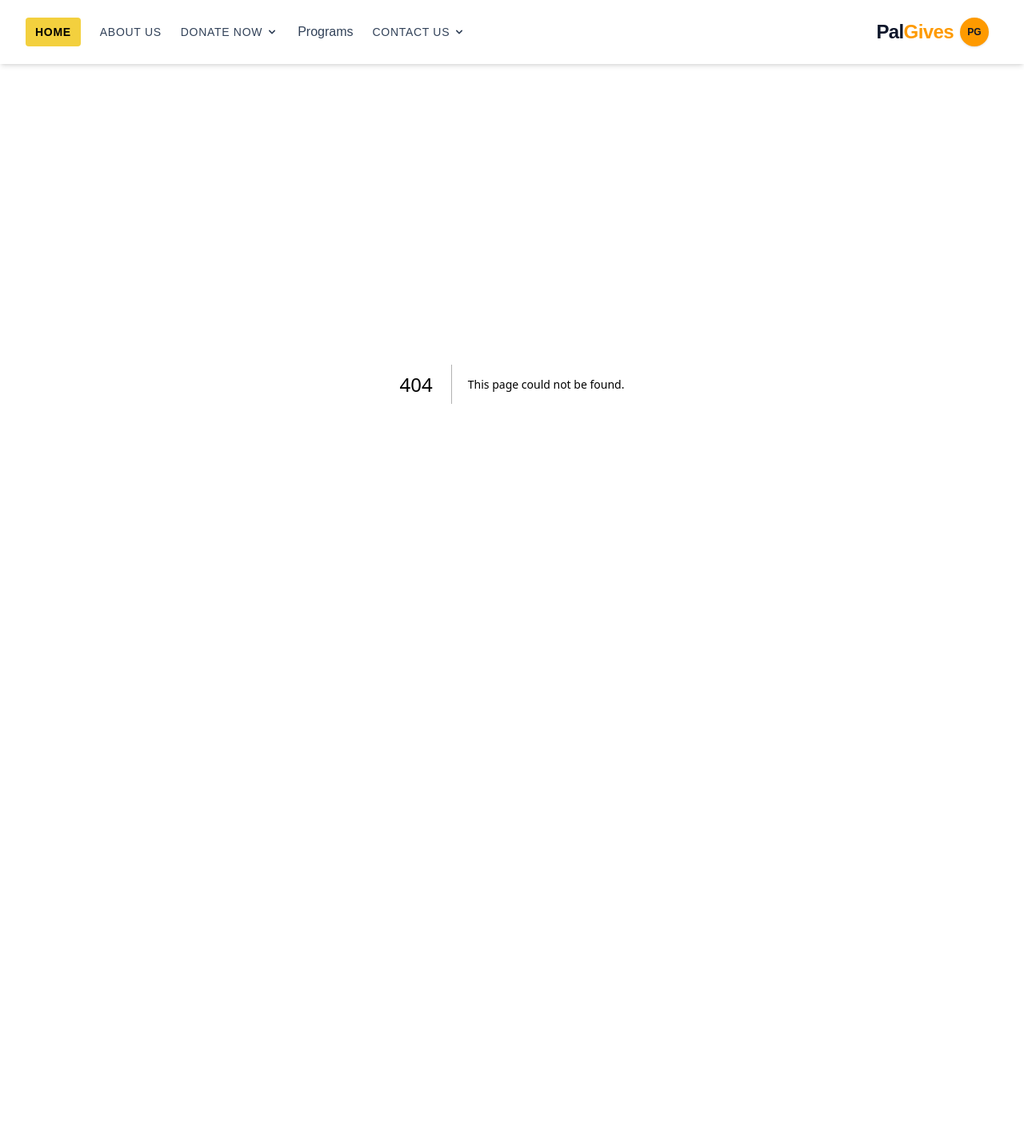
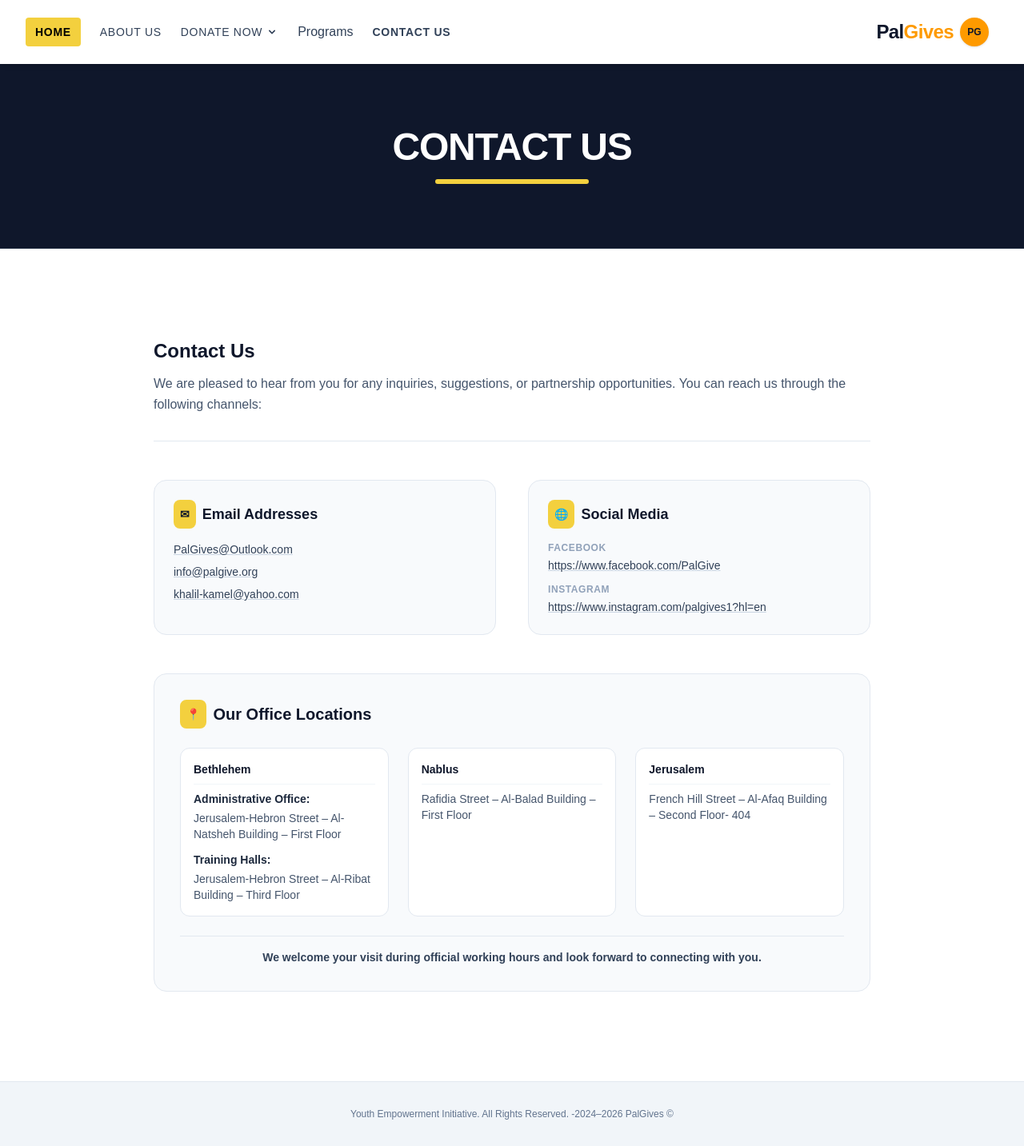
Before and after one commit to Muna-Zeer/palGives, a Next.js app in the folder palgives-website/: page /contact in a window 1280 px wide. Before the commit this address had no page. Shown: the whole page at 80% size. Before the commit the page ends 880 px from the top, so only its background shows below. Built offline with nearby package versions, Linux system fonts and the light colour scheme.

Commit message:
calling all the contact information ot the website in the navbar

```diff
--- a/palgives-website/app/components/Navbar.tsx
+++ b/palgives-website/app/components/Navbar.tsx
@@ -5,7 +5,6 @@ import { useState } from 'react';
 import Link from 'next/link';
 import Image from 'next/image';
 import { programs } from '../data/programs';
-
 
 export default function Navbar() {
   const [isProgramOpen, setIsProgramOpen] = useState(false);
@@ -87,12 +86,12 @@ export default function Navbar() {
 
             {/* Contact Us Dropdown */}
             <div className="relative group">
-              <button className="flex items-center space-x-1 text-slate-700 hover:text-[#F3D03E] transition-colors text-sm uppercase tracking-wider">
+              <Link
+                href="/contact"
+                className="flex items-center space-x-1 text-slate-700 hover:text-[#F3D03E] transition-colors text-sm uppercase tracking-wider font-semibold"
+              >
                 <span>Contact Us</span>
-                <svg className="w-4 h-4 fill-current" viewBox="0 0 20 20">
-                  <path d="M5.293 7.293a1 1 0 011.414 0L10 10.586l3.293-3.293a1 1 0 111.414 1.414l-4 4a1 1 0 01-1.414 0l-4-4a1 1 0 010-1.414z" />
-                </svg>
-              </button>
+              </Link>
             </div>
           </nav>
 
@@ -102,7 +101,6 @@ export default function Navbar() {
               <span className="text-2xl font-black text-slate-900 tracking-tight">
                 Pal<span className="text-amber-500">Gives</span>
               </span>
-              {/* Replace with actual logo SVG or PNG */}
               <div className="w-9 h-9 relative">
                 <div className="w-full h-full bg-amber-500 rounded-full flex items-center justify-center text-slate-900 font-bold text-xs shadow-sm">
                   PG
@@ -148,8 +146,9 @@ export default function Navbar() {
           </div>
 
           <Link href="/donate" className="block text-slate-800 font-semibold py-2">Donate Now</Link>
-          <Link href="/contact" className="block text-slate-800 font-semibold py-2">Contact Us</Link>
-        </div>
+          <Link href="/contact" className="block text-slate-800 font-semibold py-2">
+            Contact Us
+          </Link>        </div>
       )}
     </header>
   );
--- /dev/null
+++ b/palgives-website/app/contact/page.tsx
@@ -0,0 +1,148 @@
+'use client';
+
+export default function ContactPage() {
+  return (
+    <div className="min-h-screen bg-slate-50 font-sans text-slate-800">
+
+      {/* HERO BANNER */}
+      <section className="bg-slate-900 border-b border-slate-800 py-20 px-6 sm:px-12 text-center text-white relative overflow-hidden">
+        <div className="max-w-5xl mx-auto space-y-4 relative z-10">
+          <h1 className="text-3xl sm:text-5xl font-black tracking-tight uppercase">
+            CONTACT US
+          </h1>
+          <div className="w-48 h-1.5 bg-[#F3D03E] mx-auto rounded-full"></div>
+        </div>
+      </section>
+
+      {/* MAIN CONTENT SECTION */}
+      <section className="py-20 sm:py-28 px-6 sm:px-12 bg-white">
+        <div className="max-w-4xl mx-auto space-y-12">
+
+          {/* Introductory Text */}
+          <div className="space-y-3 border-b border-slate-200 pb-8">
+            <h2 className="text-2xl font-bold text-slate-900">Contact Us</h2>
+            <p className="text-slate-600 leading-relaxed text-base">
+              We are pleased to hear from you for any inquiries, suggestions, or partnership opportunities. You can reach us through the following channels:
+            </p>
+          </div>
+
+          {/* Contact Details Grid */}
+          <div className="grid grid-cols-1 md:grid-cols-2 gap-10">
+
+            {/* Email Addresses */}
+            <div className="bg-slate-50 p-6 rounded-2xl border border-slate-200 space-y-4">
+              <h3 className="text-lg font-bold text-slate-900 flex items-center gap-2">
+                <span className="p-2 bg-[#F3D03E] text-slate-900 rounded-lg text-sm">✉</span>
+                Email Addresses
+              </h3>
+              <ul className="space-y-2 text-sm text-slate-700 font-medium">
+                <li>
+                  <a href="mailto:PalGives@Outlook.com" className="hover:text-amber-600 underline decoration-slate-300">
+                    PalGives@Outlook.com
+                  </a>
+                </li>
+                <li>
+                  <a href="mailto:info@palgive.org" className="hover:text-amber-600 underline decoration-slate-300">
+                    info@palgive.org
+                  </a>
+                </li>
+                <li>
+                  <a href="mailto:khalil-kamel@yahoo.com" className="hover:text-amber-600 underline decoration-slate-300">
+                    khalil-kamel@yahoo.com
+                  </a>
+                </li>
+              </ul>
+            </div>
+
+            {/* Social Media */}
+            <div className="bg-slate-50 p-6 rounded-2xl border border-slate-200 space-y-4">
+              <h3 className="text-lg font-bold text-slate-900 flex items-center gap-2">
+                <span className="p-2 bg-[#F3D03E] text-slate-900 rounded-lg text-sm">🌐</span>
+                Social Media
+              </h3>
+              <div className="space-y-3 text-sm text-slate-700 font-medium">
+                <div>
+                  <span className="block text-xs uppercase tracking-wider text-slate-400 font-bold mb-1">Facebook</span>
+                  <a
+                    href="https://www.facebook.com/PalGive"
+                    target="_blank"
+                    rel="noopener noreferrer"
+                    className="hover:text-amber-600 underline decoration-slate-300 break-all"
+                  >
+                    https://www.facebook.com/PalGive
+                  </a>
+                </div>
+                <div>
+                  <span className="block text-xs uppercase tracking-wider text-slate-400 font-bold mb-1">Instagram</span>
+                  <a
+                    href="https://www.instagram.com/palgives1?hl=en"
+                    target="_blank"
+                    rel="noopener noreferrer"
+                    className="hover:text-amber-600 underline decoration-slate-300 break-all"
+                  >
+                    https://www.instagram.com/palgives1?hl=en
+                  </a>
+                </div>
+              </div>
+            </div>
+
+          </div>
+
+          {/* Our Office Locations */}
+          <div className="bg-slate-50 p-8 rounded-2xl border border-slate-200 space-y-6">
+            <h3 className="text-xl font-bold text-slate-900 flex items-center gap-2">
+              <span className="p-2 bg-[#F3D03E] text-slate-900 rounded-lg text-sm">📍</span>
+              Our Office Locations
+            </h3>
+
+            <div className="grid grid-cols-1 md:grid-cols-3 gap-6 text-sm">
+              {/* Bethlehem */}
+              <div className="p-4 bg-white rounded-xl border border-slate-200 space-y-2">
+                <h4 className="font-extrabold text-slate-900 border-b border-slate-100 pb-2">
+                  Bethlehem
+                </h4>
+                <div className="text-slate-600 space-y-1">
+                  <p className="font-semibold text-slate-800">Administrative Office:</p>
+                  <p>Jerusalem-Hebron Street – Al-Natsheh Building – First Floor</p>
+                  <p className="font-semibold text-slate-800 pt-2">Training Halls:</p>
+                  <p>Jerusalem-Hebron Street – Al-Ribat Building – Third Floor</p>
+                </div>
+              </div>
+
+              {/* Nablus */}
+              <div className="p-4 bg-white rounded-xl border border-slate-200 space-y-2">
+                <h4 className="font-extrabold text-slate-900 border-b border-slate-100 pb-2">
+                  Nablus
+                </h4>
+                <div className="text-slate-600 space-y-1">
+                  <p>Rafidia Street – Al-Balad Building – First Floor</p>
+                </div>
+              </div>
+
+              {/* Jerusalem */}
+              <div className="p-4 bg-white rounded-xl border border-slate-200 space-y-2">
+                <h4 className="font-extrabold text-slate-900 border-b border-slate-100 pb-2">
+                  Jerusalem
+                </h4>
+                <div className="text-slate-600 space-y-1">
+                  <p>French Hill Street – Al-Afaq Building – Second Floor- 404</p>
+                </div>
+              </div>
+            </div>
+
+            <p className="text-center text-sm font-semibold text-slate-700 pt-4 border-t border-slate-200">
+              We welcome your visit during official working hours and look forward to connecting with you.
+            </p>
+          </div>
+
+        </div>
+      </section>
+
+      {/* FOOTER COPYRIGHT */}
+      <footer className="py-8 bg-slate-100 border-t border-slate-200 text-center text-xs text-slate-500 font-medium">
+        Youth Empowerment Initiative. All Rights Reserved. -2024–2026 PalGives ©
+      </footer>
+
+    </div>
+  );
+}
```
Also changed, not shown: palgives-website/app/components/ProgramPage.tsx (deleted, +0 -20 lines).
